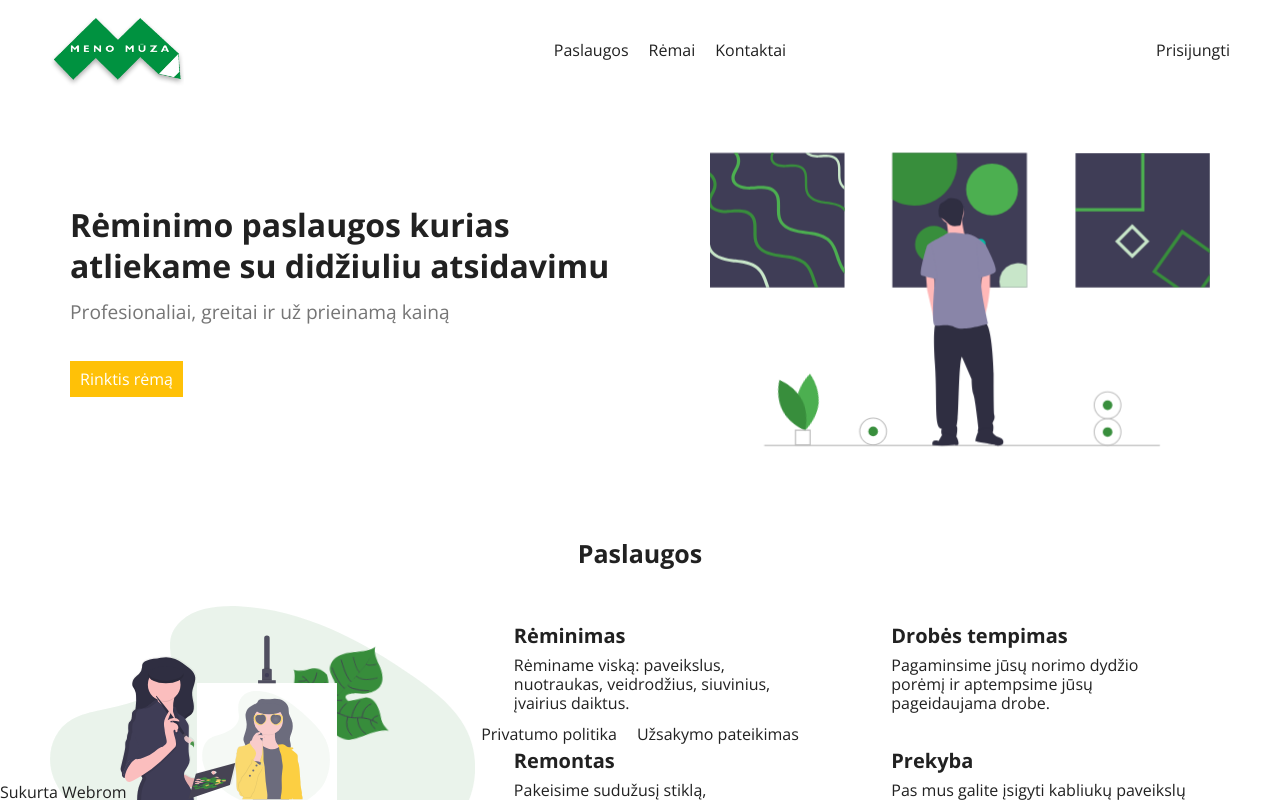
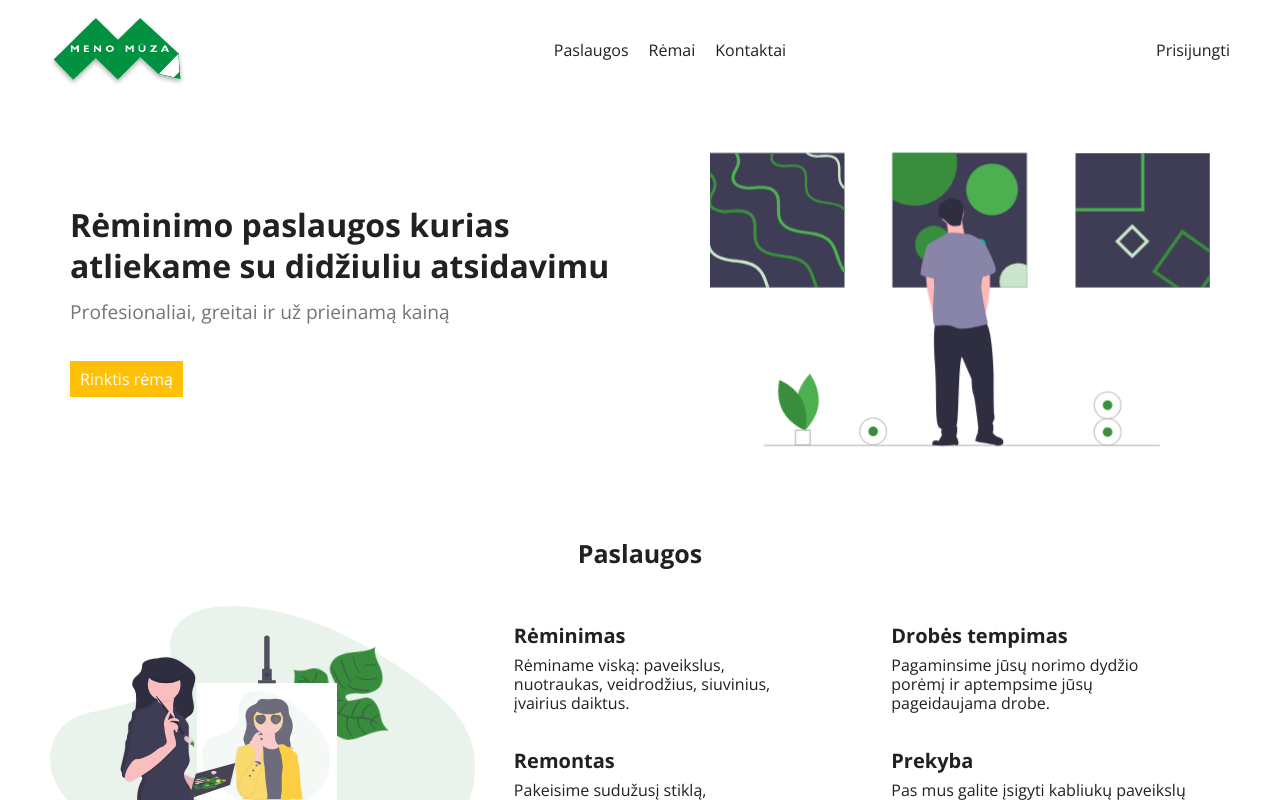
Before and after one commit to Romienas/reminimas, a React (Create React App) app: page / in a window 1280 px wide. Shown: the top 800 px of the page. Built offline with nearby package versions, Linux system fonts and the light colour scheme; no server answers.

Commit message:
fix some styling bugs

```diff
--- a/src/index.scss
+++ b/src/index.scss
@@ -1218,13 +1218,6 @@ select {
 	line-height: 1.5em;
 }
 
-.footer {
-	position: absolute;
-	bottom: 0;
-	left:0;
-	width: 100%;
-}
-
 .footer__links {
 	display: flex;
 	justify-content: center;
@@ -1249,6 +1242,14 @@ select {
 		line-height: 1.5em;
 		list-style-type: disc;
 		margin-left: 30px;
+	}
+
+	a {
+		color: $secodaryTextColor;
+
+	}
+	a:hover {
+		color: $accentColor;
 	}
 }
 
--- a/src/routes/privacy.js
+++ b/src/routes/privacy.js
@@ -4,9 +4,10 @@ import Footer from '../modules/footer'
 
 export const Privacy = () => {
     return(
-        <div className='privacy'>
+        <div>
             <Header />
             <div className='global__title'><h2>Privatumo politika</h2></div>
+            <div className='privacy'>
                 <p>
                     UAB Meno mūza siekia apsaugoti savo naudotojų ir klientų privatumą bei gerinti vartotojų
                     naršymo sesiją tinklapyje/svetainėje www.paveiksluremai.lt. Ši privatumo politika yra skirta informuoti
@@ -145,6 +146,7 @@ export const Privacy = () => {
                 Šiame skyriuje nenurodytų trečiųjų šalių atveju prašome pasidomėti jų privatumo ir slapukų politika,
                 kad sužinotumėte daugiau apie Jums naršant rodomas reklamas ir kaip galite jų atsisakyti.
                 </p>
+            </div>
             <Footer />
         </div>
     )
```
Lines whose indentation alone changed are shown as unchanged.
